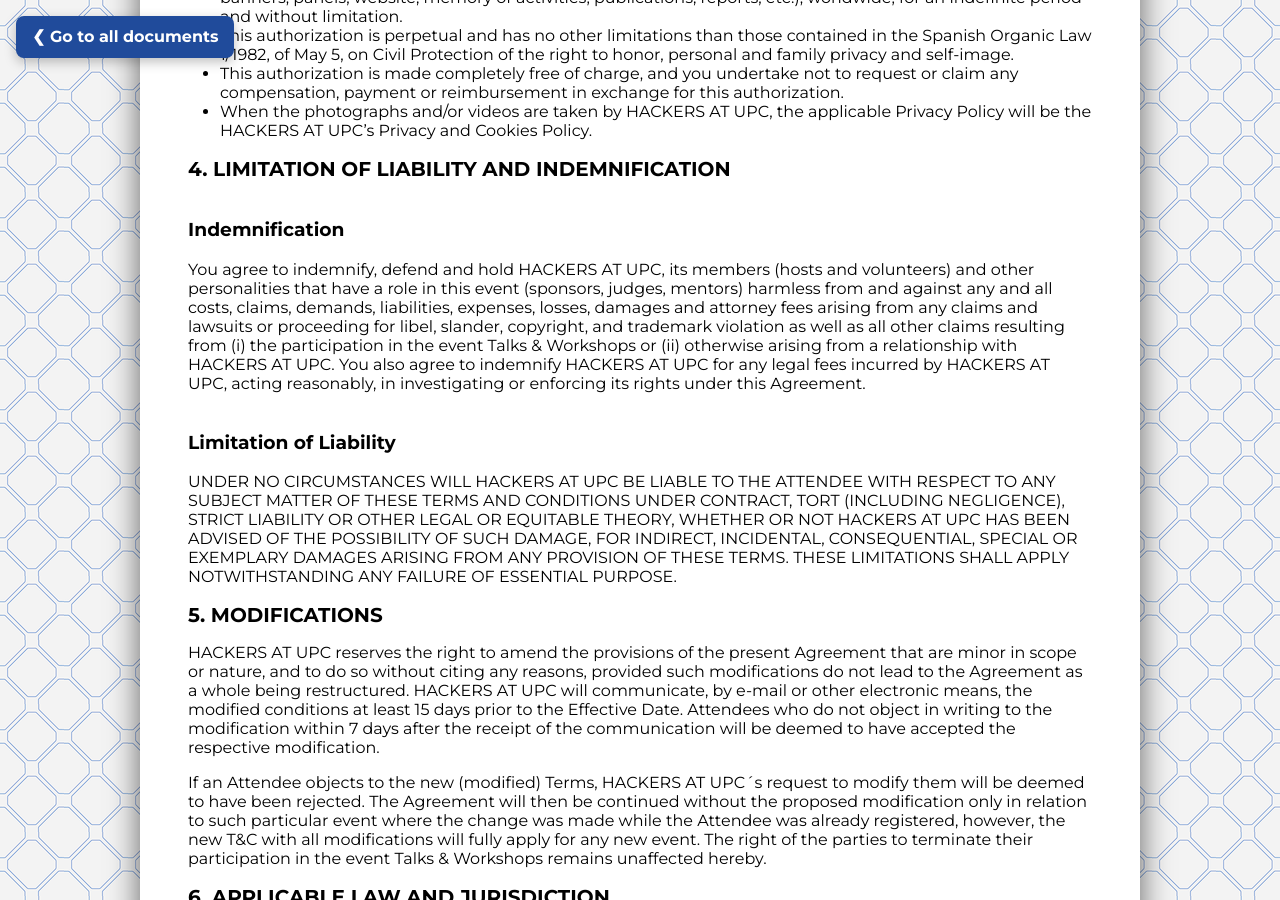
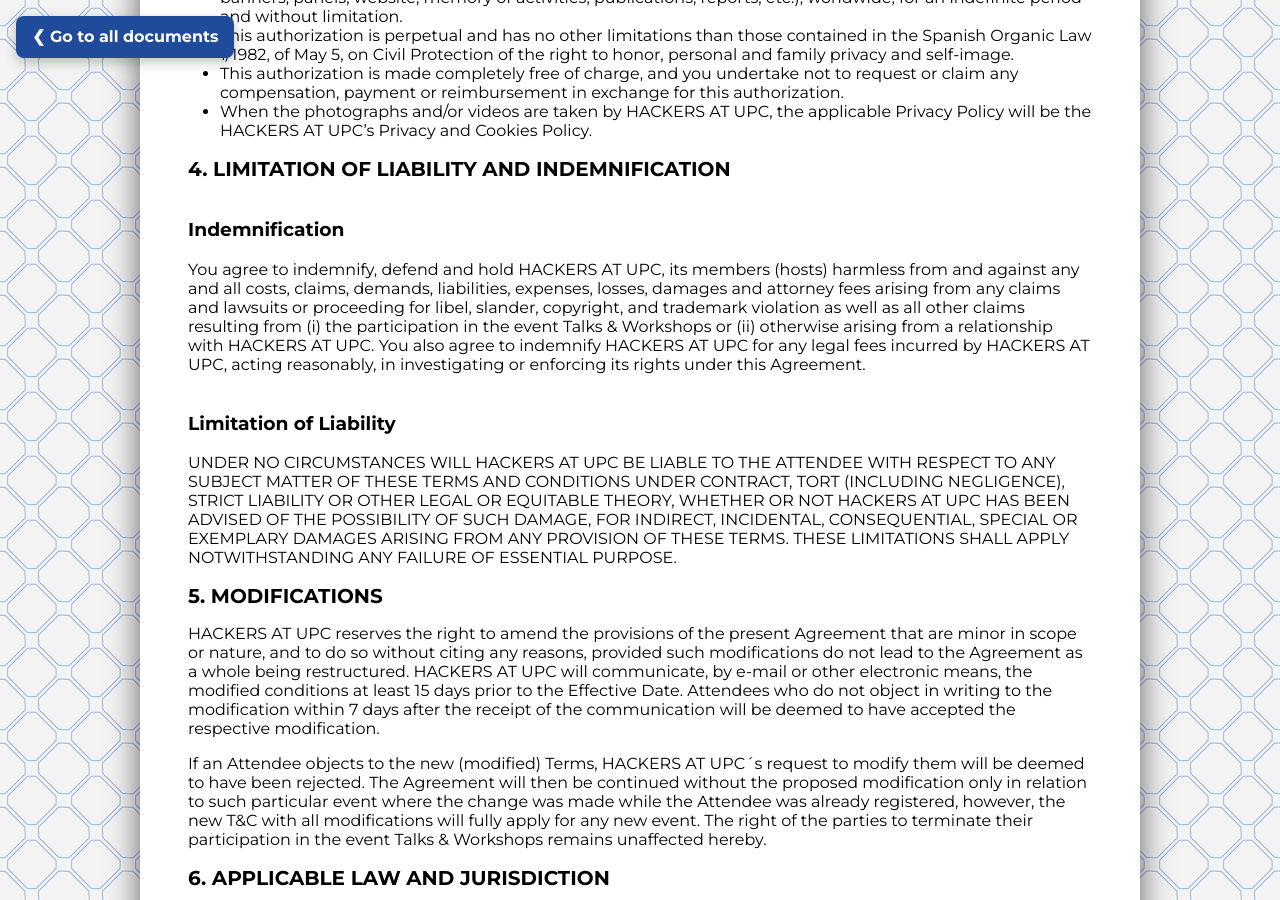
Before and after one commit to hackupc/legal-page, a Jekyll site: the page built from _documents/talks_terms_and_conditions.md, in a window 1280 px wide and 900 px high, scrolled down 1544 px. Built offline with Jekyll 4.4.1, drawn with Linux system fonts in a browser that asks for light colours.

Commit message:
Update talks_terms_and_conditions.md

```diff
--- a/_documents/talks_terms_and_conditions.md
+++ b/_documents/talks_terms_and_conditions.md
@@ -54,7 +54,7 @@
 
 ### Indemnification
 
-You agree to indemnify, defend and hold HACKERS AT UPC, its members (hosts and volunteers) and other personalities that have a role in this event (sponsors, judges, mentors) harmless from and against any and all costs, claims, demands, liabilities, expenses, losses, damages and attorney fees arising from any claims and lawsuits or proceeding for libel, slander, copyright, and trademark violation as well as all other claims resulting from (i) the participation in the event Talks & Workshops or (ii) otherwise arising from a relationship with HACKERS AT UPC. You also agree to indemnify HACKERS AT UPC for any legal fees incurred by HACKERS AT UPC, acting reasonably, in investigating or enforcing its rights under this Agreement.
+You agree to indemnify, defend and hold HACKERS AT UPC, its members (hosts) harmless from and against any and all costs, claims, demands, liabilities, expenses, losses, damages and attorney fees arising from any claims and lawsuits or proceeding for libel, slander, copyright, and trademark violation as well as all other claims resulting from (i) the participation in the event Talks & Workshops or (ii) otherwise arising from a relationship with HACKERS AT UPC. You also agree to indemnify HACKERS AT UPC for any legal fees incurred by HACKERS AT UPC, acting reasonably, in investigating or enforcing its rights under this Agreement.
 
 ### Limitation of Liability
 
```
